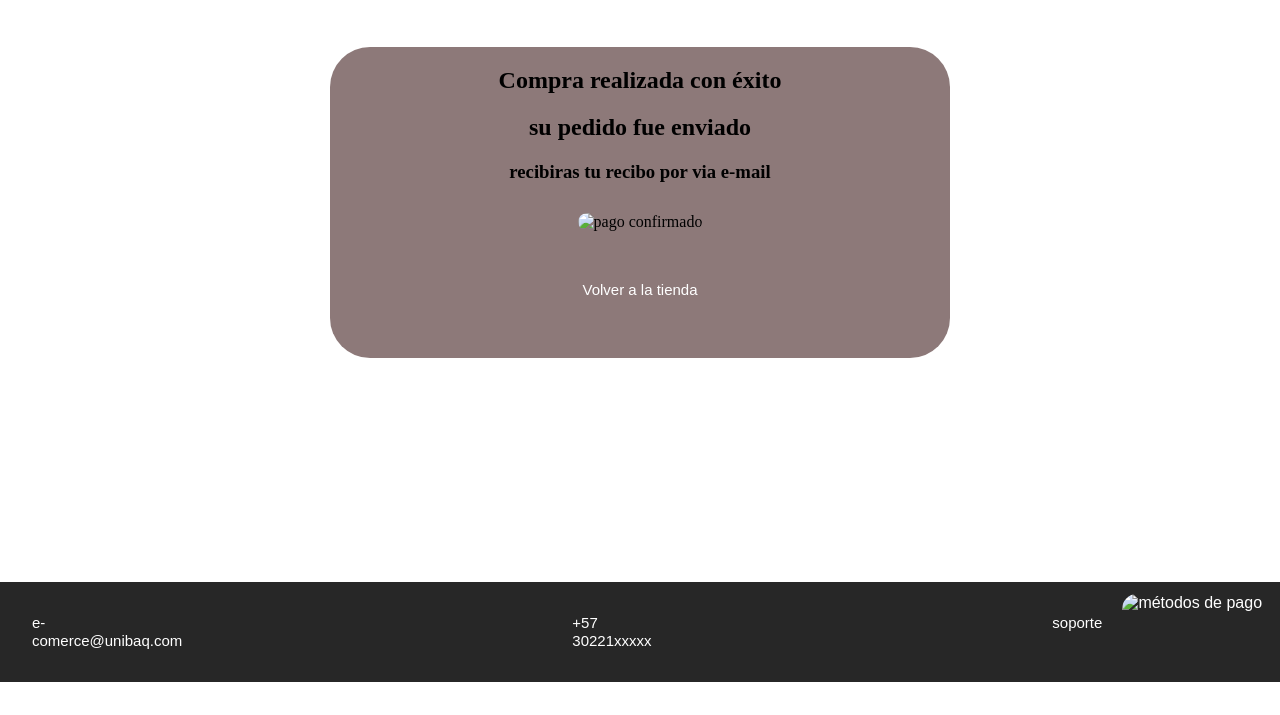
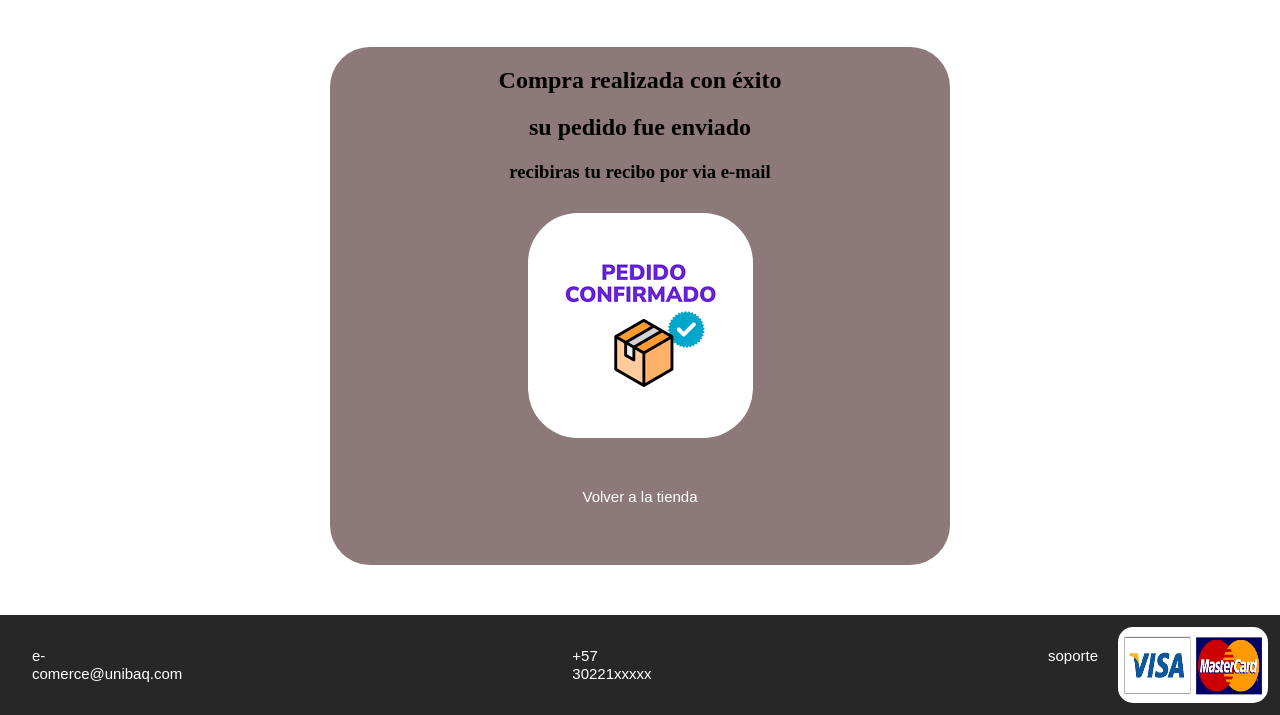
Before and after one commit to samw019/proyect, a plain HTML site: page producto comprado/compra.html in a window 1280 px wide. Shown: the part 118-833 px from the top of the page. Before the commit the page ends 800 px from the top, so only its background shows below. Drawn offline with Linux system fonts and the light colour scheme; the site is published under a folder, as on GitHub Pages, so addresses that start at the root find nothing.

Commit message:
Update compra.html

```diff
--- a/producto comprado/compra.html
+++ b/producto comprado/compra.html
@@ -3,13 +3,13 @@
 <head>
     <meta charset="UTF-8">
     <meta name="viewport" content="width=device-width, initial-scale=1.0">
-    <link rel="stylesheet" href="./compra.css">
+    <link rel="stylesheet" href="../compra.css">
     <title>e-comerce</title>
 </head>
 <body>
     <header>
         <div class="logo">
-            <a href="/home.html">e-comerce</a>
+            <a href="../home.html">e-comerce</a>
         </div>
         <nav>
             <ul>
@@ -24,8 +24,8 @@
             <h1>Compra realizada con éxito</h1>
             <h2>su pedido fue enviado</h2>
             <h3>recibiras tu recibo por via e-mail</h3>
-            <img src="/imagenes/confirmación pago.png" alt="pago confirmado">
-            <a href="/home.html">Volver a la tienda</a>
+            <img src="../imagenes/confirmación pago.png" alt="pago confirmado">
+            <a href="../home.html">Volver a la tienda</a>
         </section>
     </div>
     <footer>
@@ -34,7 +34,7 @@
             <li><a href="+57 30221xxxxx">+57 30221xxxxx</a></li>
             <li><a href="soporte">soporte</a></li>
         </ul>
-        <img src="/imagenes/métodos de pago.png" alt="métodos de pago">
+        <img src="../imagenes/métodos de pago.png" alt="métodos de pago">
     </footer>
 </body>
 </html>
```
